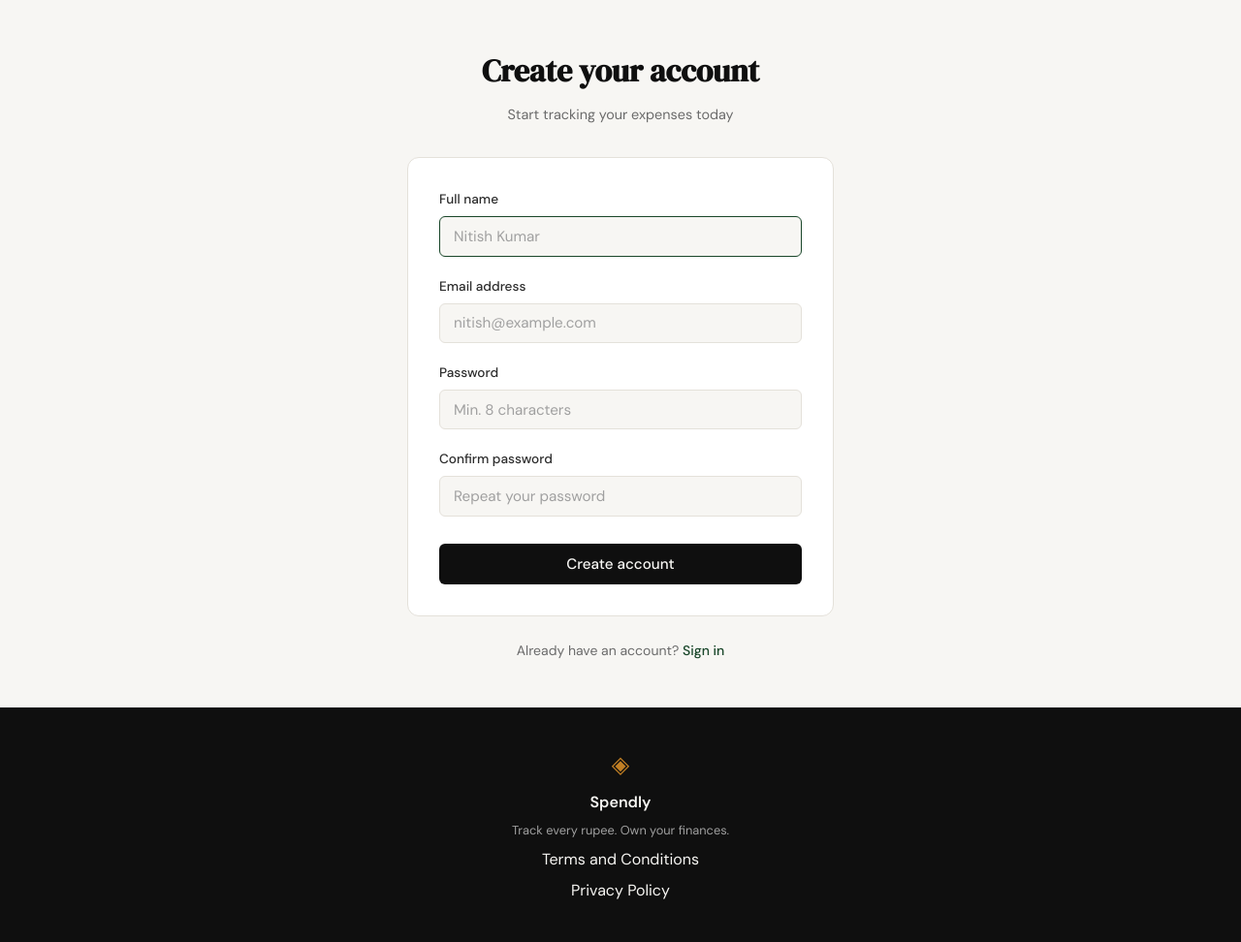
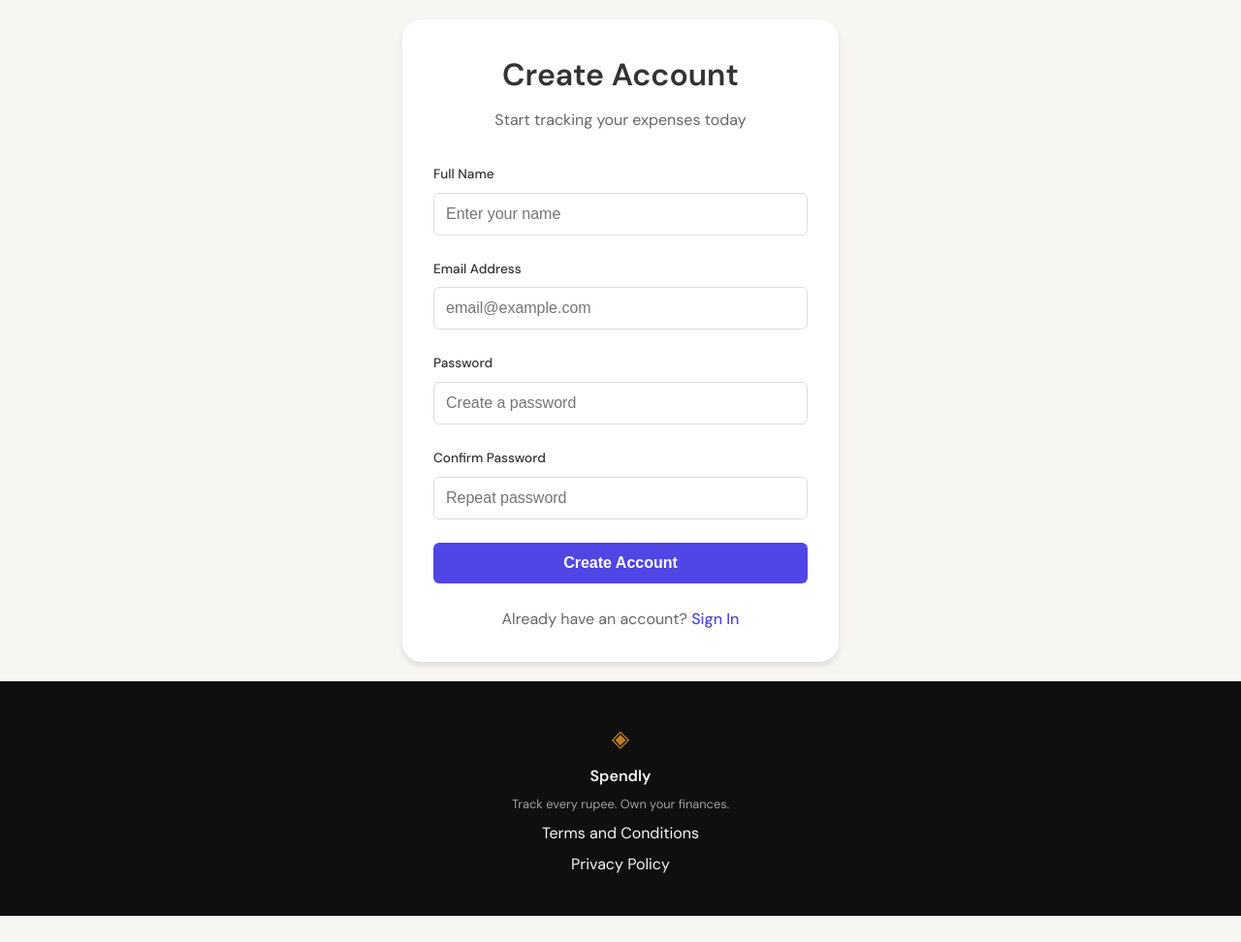
Before and after one commit to Pravamaya2/spendly, a Flask app: page /register in a window 1280 px wide. Shown: the part 61-1033 px from the top of the page at 97% size. After the commit the page ends 1006 px from the top, so only its background shows below. Run offline with Flask 3, Linux system fonts and the light colour scheme.

Commit message:
add registration feature
Co-Authored-By: Claude Code <noreply@anthropic.com>

```diff
--- /dev/null
+++ b/static/css/register.css
@@ -0,0 +1,84 @@
+.register-container {
+    display: flex;
+    justify-content: center;
+    align-items: center;
+    min-height: 80vh;
+    padding: 20px;
+}
+
+.register-card {
+    background: var(--card-bg, #ffffff);
+    padding: 2rem;
+    border-radius: var(--radius-lg, 12px);
+    box-shadow: var(--shadow-md, 0 4px 6px rgba(0,0,0,0.1));
+    width: 100%;
+    max-width: 450px;
+    text-align: center;
+}
+
+.register-card h1 {
+    margin-bottom: 0.5rem;
+    color: var(--text-main, #333);
+}
+
+.subtitle {
+    color: var(--text-muted, #666);
+    margin-bottom: 2rem;
+}
+
+.register-form {
+    text-align: left;
+}
+
+.form-group {
+    margin-bottom: 1.5rem;
+}
+
+.form-group label {
+    display: block;
+    margin-bottom: 0.5rem;
+    font-weight: 500;
+    color: var(--text-main, #333);
+}
+
+.form-group input {
+    width: 100%;
+    padding: 0.75rem;
+    border: 1px solid var(--border-color, #ddd);
+    border-radius: var(--radius-sm, 4px);
+    font-size: 1rem;
+    box-sizing: border-box;
+}
+
+.btn-register {
+    width: 100%;
+    padding: 0.75rem;
+    background-color: var(--primary-color, #4f46e5);
+    color: white;
+    border: none;
+    border-radius: var(--radius-sm, 4px);
+    font-size: 1rem;
+    font-weight: 600;
+    cursor: pointer;
+    transition: background-color 0.2s;
+}
+
+.btn-register:hover {
+    background-color: var(--primary-hover, #4338ca);
+}
+
+.footer-text {
+    margin-top: 1.5rem;
+    text-align: center;
+    color: var(--text-muted, #666);
+}
+
+.footer-text a {
+    color: var(--primary-color, #4f46e5);
+    text-decoration: none;
+    font-weight: 500;
+}
+
+.footer-text a:hover {
+    text-decoration: underline;
+}
--- a/templates/register.html
+++ b/templates/register.html
@@ -1,55 +1,44 @@
 {% extends "base.html" %}
 
-{% block title %}Create account — Spendly{% endblock %}
+{% block title %}Register | Spendly{% endblock %}
 
-{% block flash %}{% endblock %}
+{% block head %}
+    <link rel="stylesheet" href="{{ url_for('static', filename='css/register.css') }}">
+{% endblock %}
 
 {% block content %}
+<div class="register-container">
+    <div class="register-card">
+        <h1>Create Account</h1>
+        <p class="subtitle">Start tracking your expenses today</p>
 
-<section class="auth-section">
-    <div class="auth-container">
+        <form method="POST" action="{{ url_for('register') }}" class="register-form">
+            <div class="form-group">
+                <label for="name">Full Name</label>
+                <input type="text" id="name" name="name" placeholder="Enter your name" value="{{ request.form.get('name', '') }}" required>
+            </div>
 
-        <div class="auth-header">
-            <h1 class="auth-title">Create your account</h1>
-            <p class="auth-subtitle">Start tracking your expenses today</p>
-        </div>
+            <div class="form-group">
+                <label for="email">Email Address</label>
+                <input type="email" id="email" name="email" placeholder="email@example.com" value="{{ request.form.get('email', '') }}" required>
+            </div>
 
-        <div class="auth-card">
-            <form method="POST" action="{{ url_for('register') }}">
-                <div class="form-group">
-                    <label for="name">Full name</label>
-                    <input type="text" id="name" name="name"
-                           class="form-input" placeholder="Nitish Kumar"
-                           required autofocus>
-                </div>
-                <div class="form-group">
-                    <label for="email">Email address</label>
-                    <input type="email" id="email" name="email"
-                           class="form-input" placeholder="nitish@example.com"
-                           required>
-                </div>
-                <div class="form-group">
-                    <label for="password">Password</label>
-                    <input type="password" id="password" name="password"
-                           class="form-input" placeholder="Min. 8 characters"
-                           required>
-                </div>
-                <div class="form-group">
-                    <label for="confirm_password">Confirm password</label>
-                    <input type="password" id="confirm_password" name="confirm_password"
-                           class="form-input" placeholder="Repeat your password"
-                           required>
-                </div>
-                <button type="submit" class="btn-submit">Create account</button>
-            </form>
-        </div>
+            <div class="form-group">
+                <label for="password">Password</label>
+                <input type="password" id="password" name="password" placeholder="Create a password" required>
+            </div>
 
-        <p class="auth-switch">
-            Already have an account?
-            <a href="{{ url_for('login') }}">Sign in</a>
+            <div class="form-group">
+                <label for="confirm_password">Confirm Password</label>
+                <input type="password" id="confirm_password" name="confirm_password" placeholder="Repeat password" required>
+            </div>
+
+            <button type="submit" class="btn-register">Create Account</button>
+        </form>
+
+        <p class="footer-text">
+            Already have an account? <a href="{{ url_for('login') }}">Sign In</a>
         </p>
-
     </div>
-</section>
-
+</div>
 {% endblock %}
```
Also changed, not shown: .claude/specs/02-registration.md, spendly.db.
